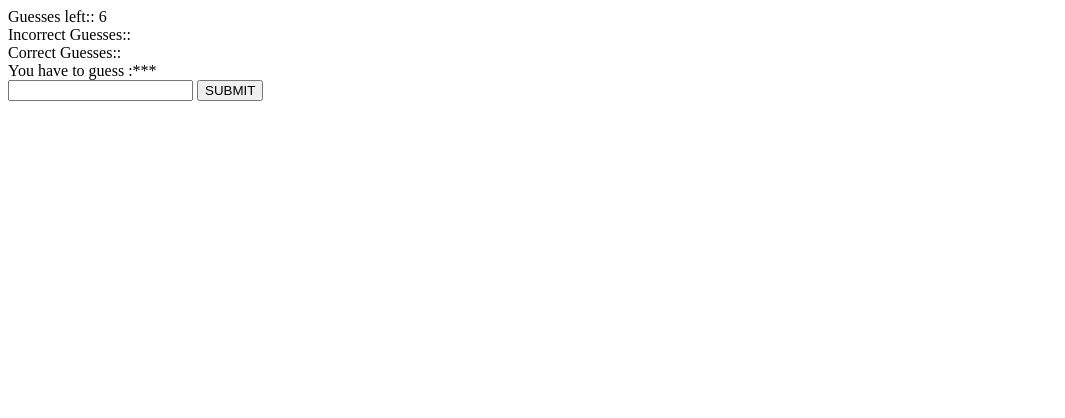
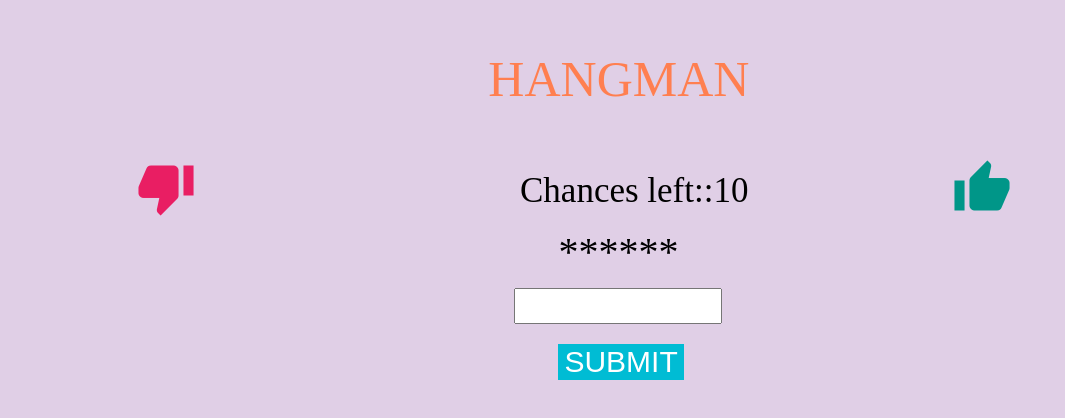
Before and after one commit to chaitanya552/My-Games, a plain HTML site: page My-Hangman-Game-Web-App-AngularJS/index.html in a window 1280 px wide. Shown: the whole page, without its empty margins (0-1065 px from the left). Drawn offline with nearby package versions, Linux system fonts and the light colour scheme.

Commit message:
hanman app with CSS,angularJS & HTML

```diff
--- a/My-Hangman-Game-Web-App-AngularJS/app.js
+++ b/My-Hangman-Game-Web-App-AngularJS/app.js
@@ -1,15 +1,12 @@
 var app=angular.module("HangmanApp",[]);
 app.controller("GameController",['$scope','$timeout',function($scope,$timeout){
-var words=["rat","cat","bat","mat"];
-$scope.incorrectLettersChosen=[];
-$scope.correctLettersChosen=[];
-$scope.guesses=6;
-$scope.displayWord='';
+var words=["california", "alaska","arizona","colorado","connecticut","delaware", "newyork","arizona","florida","illinois","massachusetts","nevada","texas","virginia"];
+
 $scope.input={
 	letter : ''
 }
 var selectRandomWord=function(){
-	var index= Math.round(Math.random()*words.length);
+	var index= Math.round(Math.random()*(words.length-1));
 	return words[index];
 
 }
@@ -17,7 +14,7 @@ var selectRandomWord=function(){
 var newGame = function(){
 	$scope.incorrectLettersChosen=[];
 	$scope.correctLettersChosen=[];
-	$scope.guesses=6;
+	$scope.guesses=10;
     $scope.displayWord='';
 
     selectedWord=selectRandomWord();
--- a/My-Hangman-Game-Web-App-AngularJS/index.html
+++ b/My-Hangman-Game-Web-App-AngularJS/index.html
@@ -5,12 +5,38 @@
 	<script src="https://ajax.googleapis.com/ajax/libs/angularjs/1.6.1/angular.min.js">
 	</script>
 	<script src="app.js"></script>
+	<link rel="stylesheet" href="https://fonts.googleapis.com/icon?family=Material+Icons">
+	<script src="https://ajax.googleapis.com/ajax/libs/jquery/1.9.0/jquery.min.js"></script>
+
+	<link rel="stylesheet" type="text/css" href="./style.css">
 </head>
 <body ng-app="HangmanApp" ng-controller="GameController">
+	<p class="title">HANGMAN
+	</p>
+
+
+<div class ="guess">Chances left::{{guesses}}</div>
+
 
 	<div>
-		<div>Guesses left:: {{guesses}}</div>
+		<div class="incorrectLetter">
+			<i class="incorrect-icon material-icons" style="font-size:60px;color:#E91E63;">thumb_down</i>
+			<span class="incorrect"
+			style="top:40px"
+			ng-repeat="letter in incorrectLettersChosen"><del>{{letter}}</del></span>
 
+		</div>
+		<div class="correctLetter">
+			<i class="correct-icon material-icons" style="font-size:60px;color:#009688;">thumb_up</i>
+
+			<span class="correct"
+			style=""
+			ng-repeat="letter in correctLettersChosen">{{letter}}</span>
+
+		</div>
+	</div>
+	<!-- multiline "comment" below using script type="text/html" -->
+<!-- multiline "comment" below using script type="text/html"
 	<div>Incorrect Guesses:: <span ng-repeat=" letter in incorrectLettersChosen">{{letter}}
 	</span>
 
@@ -18,9 +44,13 @@
 	</span>
 
 </div>
-
-
-
+-->
+<div class="word">{{displayWord}}</div>
+<div class="input">
+<input type="text" name="guess" ng-model="input.letter" ng-minlength="1" ng-maxlength="1" ng-pattern="/^[A-Za-z]+$/">
+</div>
+<button class="button" ng-click="letterChosen()">SUBMIT</button>
+<!--
 <div>
 	You have to guess :{{displayWord}}
 </div>
@@ -32,5 +62,7 @@
 	</div>
 </div>
 </div>
+ -->
+
 </body>
 </html>
--- /dev/null
+++ b/My-Hangman-Game-Web-App-AngularJS/style.css
@@ -0,0 +1,66 @@
+.guess {
+    margin-left: 40%;
+    margin-top: 1%;
+    position: absolute;
+    font-size: 35px;
+    color:;
+
+     border: none;
+}
+
+.correctLetter>i {
+    margin-left: 80%;
+}
+
+.correctLetter {
+    position: absolute;
+    margin-left: 70%;
+}
+.incorrectLetter{
+	position: absolute;
+	margin-left: 10%;
+}
+.correctLetter>span{
+	font-size: 37px;
+    position: relative;
+    border-radius: 51%;
+    /* width: 123px; */
+    /* font-size: 32px; */
+    border: 3px solid #666;
+
+}
+.incorrectLetter>span{
+	font-size:40px;
+	position: relative;
+}
+.word{
+	position: absolute;
+    margin-left: 43%;
+    margin-top: 70px;
+    font-size: 40px;
+}
+.input>input{
+	width: 200px;
+    height: 30px;
+    font-size: 33px;
+    margin-left: 40%;
+    margin-top: 130px;
+}
+.button{
+	position: absolute;
+    margin-left: 43%;
+    font-size: 30px;
+    margin-top: 20px;
+    color:#fff;
+    background: #00BCD4;
+     border: none;
+}
+.title {
+
+    padding-left: 38%;
+    font-size: 50px;
+    color:#FF7F50;
+}
+body {
+    background: rgba(168, 120, 185, 0.35);
+}
```
Lines whose indentation alone changed are shown as unchanged.
